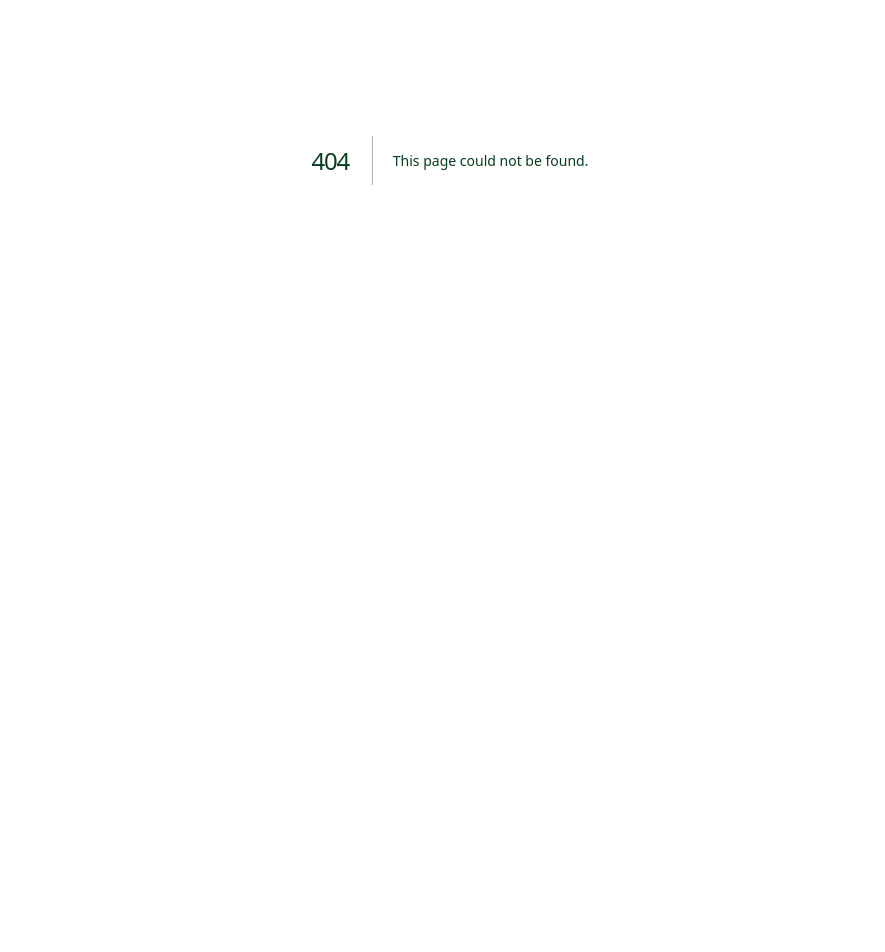
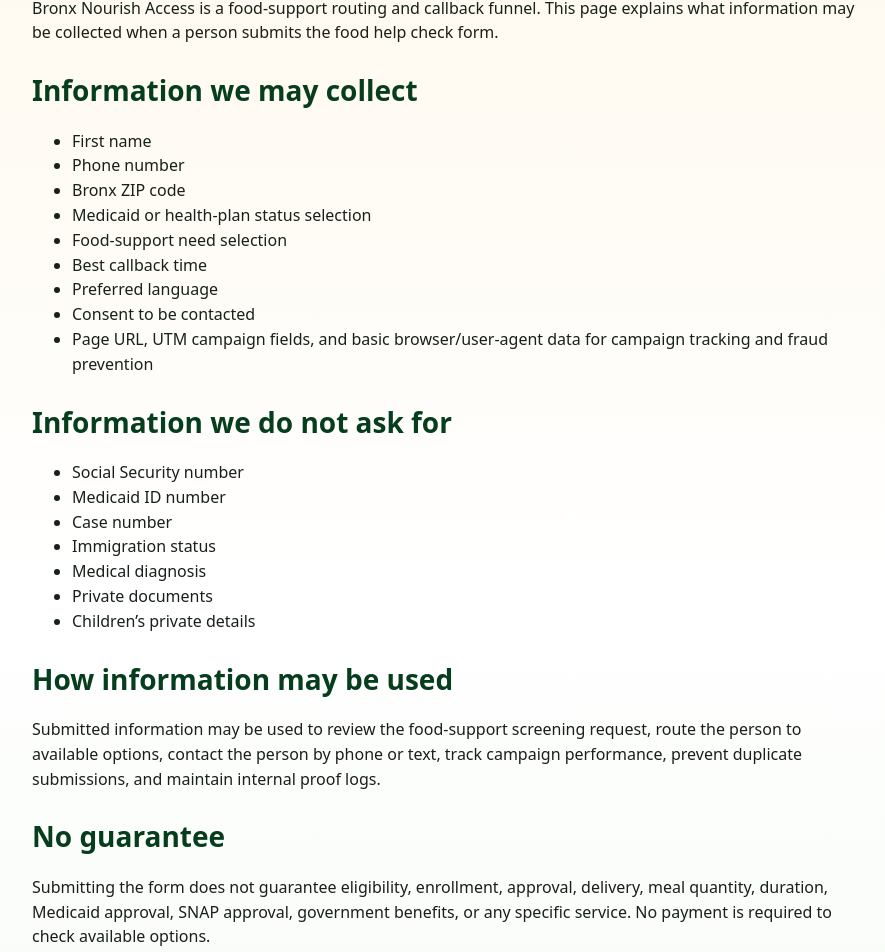
Before and after one commit to XPS-IINTELLIGENCE-SYSTEMS/bronx-nurish-access, a Next.js app: page /privacy in a window 1280 px wide. Before the commit this address had no page. Shown: the part 240-1192 px from the top of the page, without its empty margins (190-1075 px from the left). Before the commit the page ends 800 px from the top, so only its background shows below. Built offline with nearby package versions, Linux system fonts and the light colour scheme.

Commit message:
Add public privacy page

```diff
--- /dev/null
+++ b/app/privacy/page.tsx
@@ -0,0 +1,72 @@
+export default function PrivacyPage() {
+  return (
+    <main style={{ padding: "32px", maxWidth: "900px", margin: "0 auto", fontFamily: "system-ui, sans-serif", lineHeight: 1.55 }}>
+      <p style={{ fontSize: "12px", fontWeight: 800, letterSpacing: "0.08em", textTransform: "uppercase", color: "#0b5f2a" }}>Bronx Nourish Access</p>
+      <h1>Privacy and Contact Notice</h1>
+      <p>
+        Bronx Nourish Access is a food-support routing and callback funnel. This page explains what information may be collected
+        when a person submits the food help check form.
+      </p>
+
+      <section style={{ marginTop: "24px" }}>
+        <h2>Information we may collect</h2>
+        <ul>
+          <li>First name</li>
+          <li>Phone number</li>
+          <li>Bronx ZIP code</li>
+          <li>Medicaid or health-plan status selection</li>
+          <li>Food-support need selection</li>
+          <li>Best callback time</li>
+          <li>Preferred language</li>
+          <li>Consent to be contacted</li>
+          <li>Page URL, UTM campaign fields, and basic browser/user-agent data for campaign tracking and fraud prevention</li>
+        </ul>
+      </section>
+
+      <section style={{ marginTop: "24px" }}>
+        <h2>Information we do not ask for</h2>
+        <ul>
+          <li>Social Security number</li>
+          <li>Medicaid ID number</li>
+          <li>Case number</li>
+          <li>Immigration status</li>
+          <li>Medical diagnosis</li>
+          <li>Private documents</li>
+          <li>Children’s private details</li>
+        </ul>
+      </section>
+
+      <section style={{ marginTop: "24px" }}>
+        <h2>How information may be used</h2>
+        <p>
+          Submitted information may be used to review the food-support screening request, route the person to available options,
+          contact the person by phone or text, track campaign performance, prevent duplicate submissions, and maintain internal proof logs.
+        </p>
+      </section>
+
+      <section style={{ marginTop: "24px" }}>
+        <h2>No guarantee</h2>
+        <p>
+          Submitting the form does not guarantee eligibility, enrollment, approval, delivery, meal quantity, duration, Medicaid approval,
+          SNAP approval, government benefits, or any specific service. No payment is required to check available options.
+        </p>
+      </section>
+
+      <section style={{ marginTop: "24px" }}>
+        <h2>Contact and removal requests</h2>
+        <p>
+          A person who submitted the form may ask not to be contacted again. Until a verified contact mailbox or phone line is published,
+          removal and correction requests should be handled by the Bronx Nourish Access callback operator.
+        </p>
+      </section>
+
+      <section style={{ marginTop: "24px", padding: "16px", background: "#f7fee7", border: "1px solid #bbf7d0", borderRadius: "12px" }}>
+        <h2>Important claim notice</h2>
+        <p>
+          Bronx Nourish Access uses may-qualify language only. It does not claim guaranteed free meals, guaranteed approval, federal payment,
+          official government program status, 84 days, 90 days, or three meals per day unless those details are verified and approved.
+        </p>
+      </section>
+    </main>
+  );
+}
```
